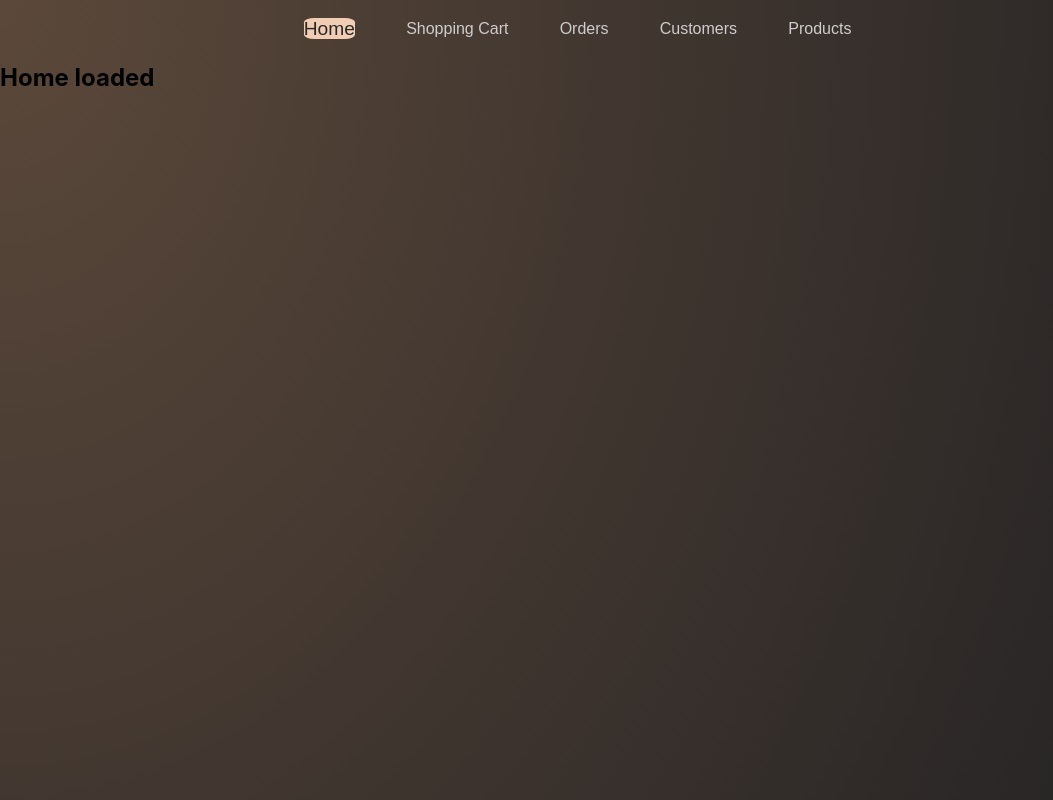
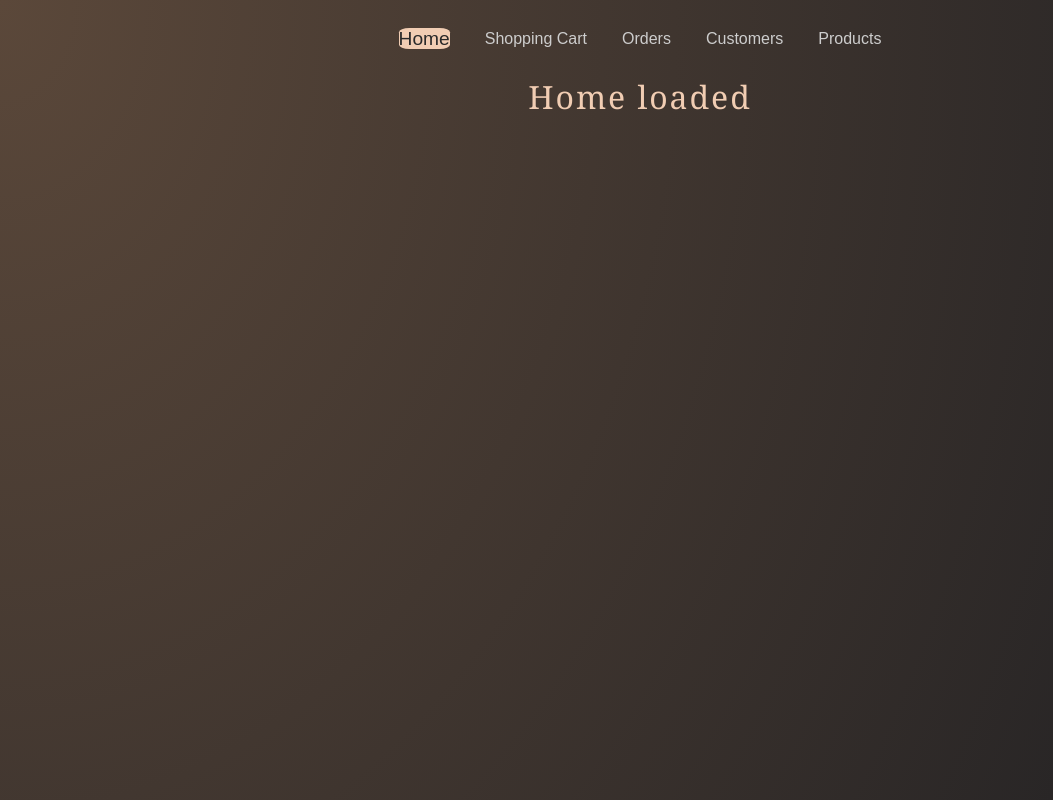
Before and after one commit to Java50SergeevAleksandr/react-app, a React (Create React App) app: page / in a window 1280 px wide. Shown: the whole page, without its empty margins (0-1053 px from the left). Built offline with nearby package versions, Linux system fonts and the light colour scheme.

Commit message:
add HW#38

```diff
--- a/package.json
+++ b/package.json
@@ -1,5 +1,5 @@
 {
-  "homepage": "https://alguron.github.io/testApp/",
+  "homepage": "https://alguron.github.io/",
   "name": "my-app",
   "version": "0.1.0",
   "private": true,
--- a/src/App.css
+++ b/src/App.css
@@ -6,3 +6,14 @@ body {
   background:  radial-gradient(100% 215.42% at 0% 0%, #5B483A 0%, #262425 100%), #211F20;
 
 }
+h2 {
+  font-family: 'Georgia';
+  font-style: normal;
+  font-weight: 400;
+  font-size: 32px;
+  line-height: 110%;
+  align-items: center;
+  letter-spacing: 0.06em;
+  color: #F1CDB3;
+  text-align: center;
+}
--- a/src/App.tsx
+++ b/src/App.tsx
@@ -1,27 +1,26 @@
 import { BrowserRouter, Route, Routes } from 'react-router-dom';
 import './App.css';
-import { Layout } from './components/navigators/Layout';
-import { Products } from './components/navigators/Products';
+import { Navigator } from './components/navigators/Navigator';
 import { Bread } from './components/pages/Bread';
 import { Customers } from './components/pages/Customers';
 import { Dairy } from './components/pages/Dairy';
 import { Home } from './components/pages/Home';
 import { NotFound } from './components/pages/NotFound';
 import { Orders } from './components/pages/Orders';
-
 import { ShoppingCart } from './components/pages/ShoppingCart';
+import navigators from './config/navigators.json'
 
 
 function App() {
-
+  const {layout, products} = navigators;
   return <BrowserRouter>
     <Routes>
-      <Route path='/' element={<Layout />}>
+      <Route path='/' element={<Navigator linkInfo={layout}  />}>
         <Route index element={<Home />} />
         <Route path='customers' element={<Customers />} />
         <Route path='orders' element={<Orders />} />
         <Route path='shoppingcart' element={<ShoppingCart />} />
-        <Route path='products' element={<Products />}>
+        <Route path='products' element={<Navigator linkInfo={products}  />}>
           <Route path='dairy' element={<Dairy />} />
           <Route path='bread' element={<Bread />} />
         </Route>
--- a/src/components/navigators/Layout.tsx
+++ /dev/null
@@ -1,26 +0,0 @@
-import { NavLink, Outlet } from "react-router-dom"
-import './navigators.css'
-export const Layout: React.FC = () => {
-    return <div>
-        <nav>
-            <ul className="navigator-list">
-                <li className="navigator-item paragraph-l">
-                    <NavLink to='/'>Home</NavLink>
-                </li>
-                <li className="navigator-item paragraph-l">
-                    <NavLink to='/shoppingcart'>Shopping Cart</NavLink>
-                </li>
-                <li className="navigator-item paragraph-l">
-                    <NavLink to='/orders'>Orders</NavLink>
-                </li>
-                <li className="navigator-item paragraph-l">
-                    <NavLink to='/customers'>Customers</NavLink>
-                </li>
-                <li className="navigator-item paragraph-l">
-                    <NavLink to='/products'>Products</NavLink>
-                </li>
-            </ul>
-        </nav>
-        <Outlet />
-    </div>
-}
--- /dev/null
+++ b/src/components/navigators/Navigator.tsx
@@ -0,0 +1,33 @@
+import { useEffect } from "react";
+import { NavLink, Outlet, useNavigate, useNavigation } from "react-router-dom"
+import './navigators.css'
+
+type Props = {
+    linkInfo: Array<{ itemLink: string, itemText: string }>,
+}
+
+export const Navigator: React.FC<Props> = ({ linkInfo }) => {
+    // const navigation = useNavigation();
+    // const navigate = useNavigate();
+    // let isReloading = navigation.state === "loading" &&
+    //     navigation.formData != null &&
+    //     navigation.formAction === navigation.location.pathname;
+
+    // useEffect( () =>{
+    //     navigate("/");
+    // } ,[isReloading]   )
+
+    function getLinks(linkInfo: { itemLink: string; itemText: string }[]): import("react").ReactNode {
+        const res = linkInfo.map((v, i) => <li className="navigator-item paragraph-l" key={i}>
+            <NavLink to={v.itemLink}>{v.itemText}</NavLink>
+        </li>);
+        return <ul className="navigator-list"> {res} </ul>
+    }
+
+    return <div>
+        <nav className="container">
+            {getLinks(linkInfo)}
+        </nav>
+        <Outlet />
+    </div>
+}
--- a/src/components/navigators/Products.tsx
+++ /dev/null
@@ -1,18 +0,0 @@
-import { NavLink, Outlet } from "react-router-dom"
-
-export const Products: React.FC = () => {
-    return  <div>
-    <nav>
-        <ul className="navigator-list navigator-sublist">
-            <li className="navigator-item paragraph-l">
-                <NavLink to='/products/dairy'>Dairy Products</NavLink>
-            </li>
-            <li className="navigator-item paragraph-l">
-                <NavLink to='/products/bread'>Bread Products</NavLink>
-            </li>
-
-        </ul>
-    </nav>
-    <Outlet />
-</div>
-}
--- a/src/components/navigators/navigators.css
+++ b/src/components/navigators/navigators.css
@@ -1,24 +1,32 @@
+.container {
+    margin: 2vw auto;
+}
+
 .navigator-list {
     display: flex;
     flex-direction: row;
     justify-content: center;
     list-style: none;
-    width: 80vw
+    column-gap: 35px;
+    padding: 0;
+    margin: 0;
 }
+
 .navigator-sublist {
     flex-direction: column;
 }
+
 .navigator-item {
-    margin-left: 4vw;
-   font-size: 1.5em;
+    font-size: 1.5em;
 }
+
 .active {
     background-color: #F1CDB3;
     color: #292929;
     font-size: 1.2rem;
     border-radius: 20%;
+}
 
-}
 .paragraph-l {
     font-family: 'Arial';
     font-style: normal;
@@ -26,11 +34,9 @@
     font-size: 1rem;
     line-height: 160%;
     color: #CDCDCD;
-
-
 }
 
-a{
+a {
     text-decoration: none;
     color: inherit;
 }
--- /dev/null
+++ b/src/config/navigators.json
@@ -0,0 +1,34 @@
+{
+    "layout": [
+        {
+            "itemLink": "/",
+            "itemText": "Home"
+        },
+        {
+            "itemLink": "/shoppingcart",
+            "itemText": "Shopping Cart"
+        },
+        {
+            "itemLink": "/orders",
+            "itemText": "Orders"
+        },
+        {
+            "itemLink": "/customers",
+            "itemText": "Customers"
+        },
+        {
+            "itemLink": "/products",
+            "itemText": "Products"
+        }
+    ],
+    "products": [
+        {
+            "itemLink": "/products/dairy",
+            "itemText": "Dairy Products"
+        },
+        {
+            "itemLink": "/products/bread",
+            "itemText": "Bread Products"
+        }
+    ]
+}
```
